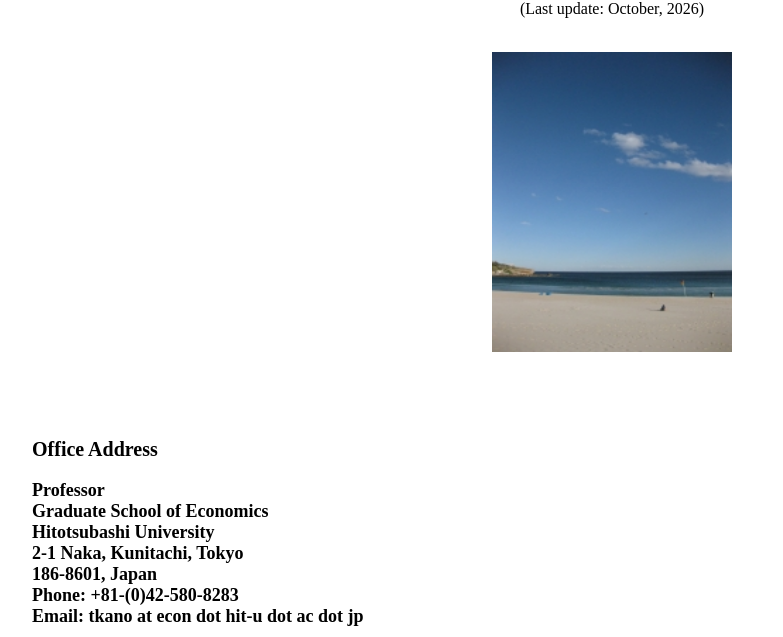
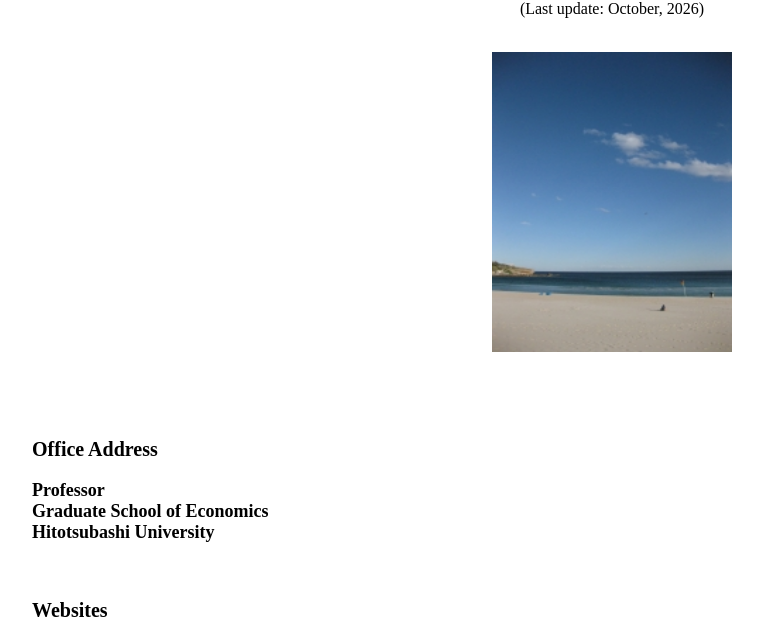
Before and after one commit to takakano/takakano.github.io, a plain HTML site: page index.html in a window 1280 px wide. Shown: the part 108-745 px from the top of the page, without its empty margins (28-811 px from the left). Drawn offline with Linux system fonts and the light colour scheme.

Commit message:
Update index.html

```diff
--- a/index.html
+++ b/index.html
@@ -25,9 +25,7 @@ title="Bondi Beach" width="240" height="300"></p>
 <tr><td>
 
 <h3><span style="font-size:20">Office Address</span></h3> <p> <h3><span style="font-size:18">
-Professor<br> Graduate School of Economics<br> Hitotsubashi University<br> 2-1 Naka,
-Kunitachi, Tokyo<br> 186-8601, Japan<br> Phone: +81-(0)42-580-8283<br> Email: tkano at econ dot
-hit-u dot ac dot jp</span></h3> </p>
+Professor<br> Graduate School of Economics<br> Hitotsubashi University</span></h3> </p>
 
 <br>
 
```
